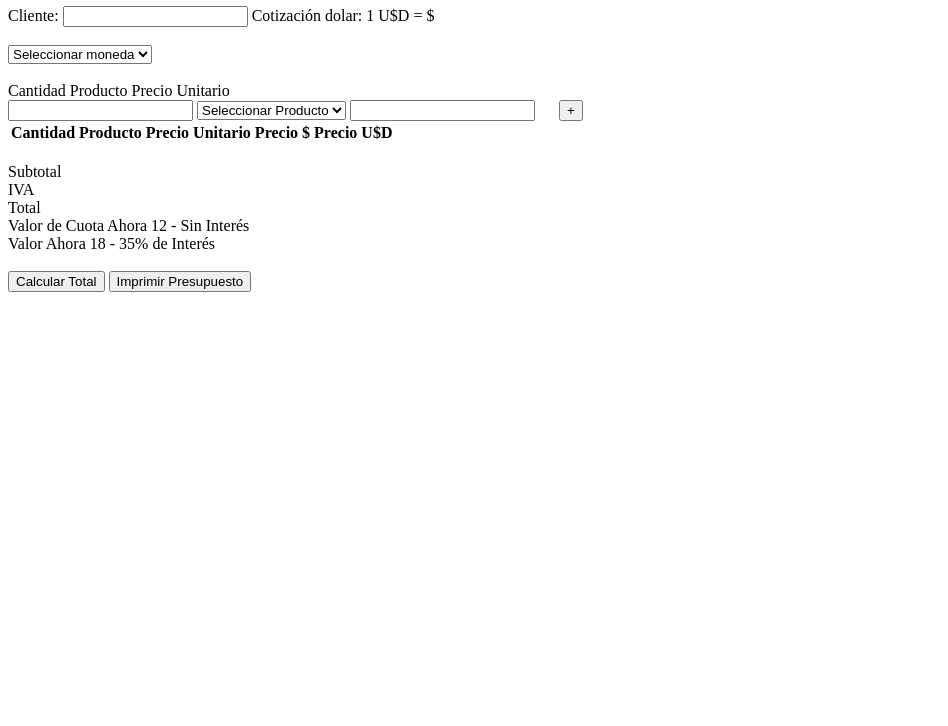
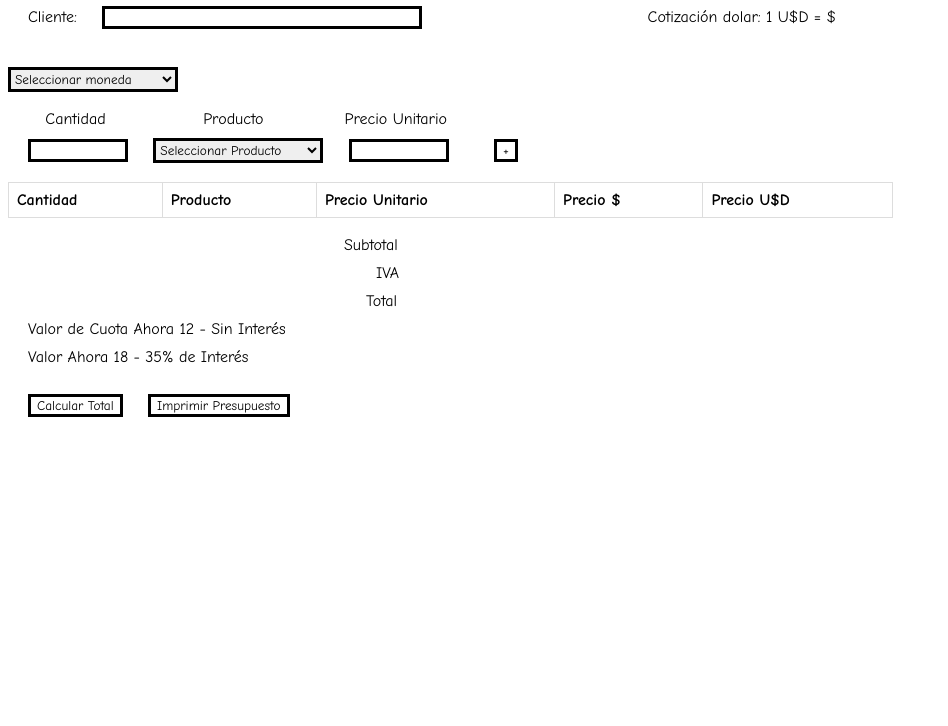
Before and after one commit to AgustinMessuti/MecaPresp.github.io, a plain HTML site: page index.html in a window 1280 px wide. Shown: the part 74-800 px from the top of the page, without its empty margins (0-948 px from the left). Drawn offline with Linux system fonts and the light colour scheme; no server answers.

Commit message:
Atualización index.html
Se actualizó el llamado al archivo CSS

```diff
--- a/index.html
+++ b/index.html
@@ -1,7 +1,8 @@
 <!DOCTYPE html>
 <html>
 	<head>
-		<link rel="stylesheet" src="style.css">
+		<link rel="stylesheet" href="./style.css">
+		<style src="style.css"></style>
     		<script src="a076d05399.js"></script>
 		<script src="main.js"></script>
 	</head>
```
